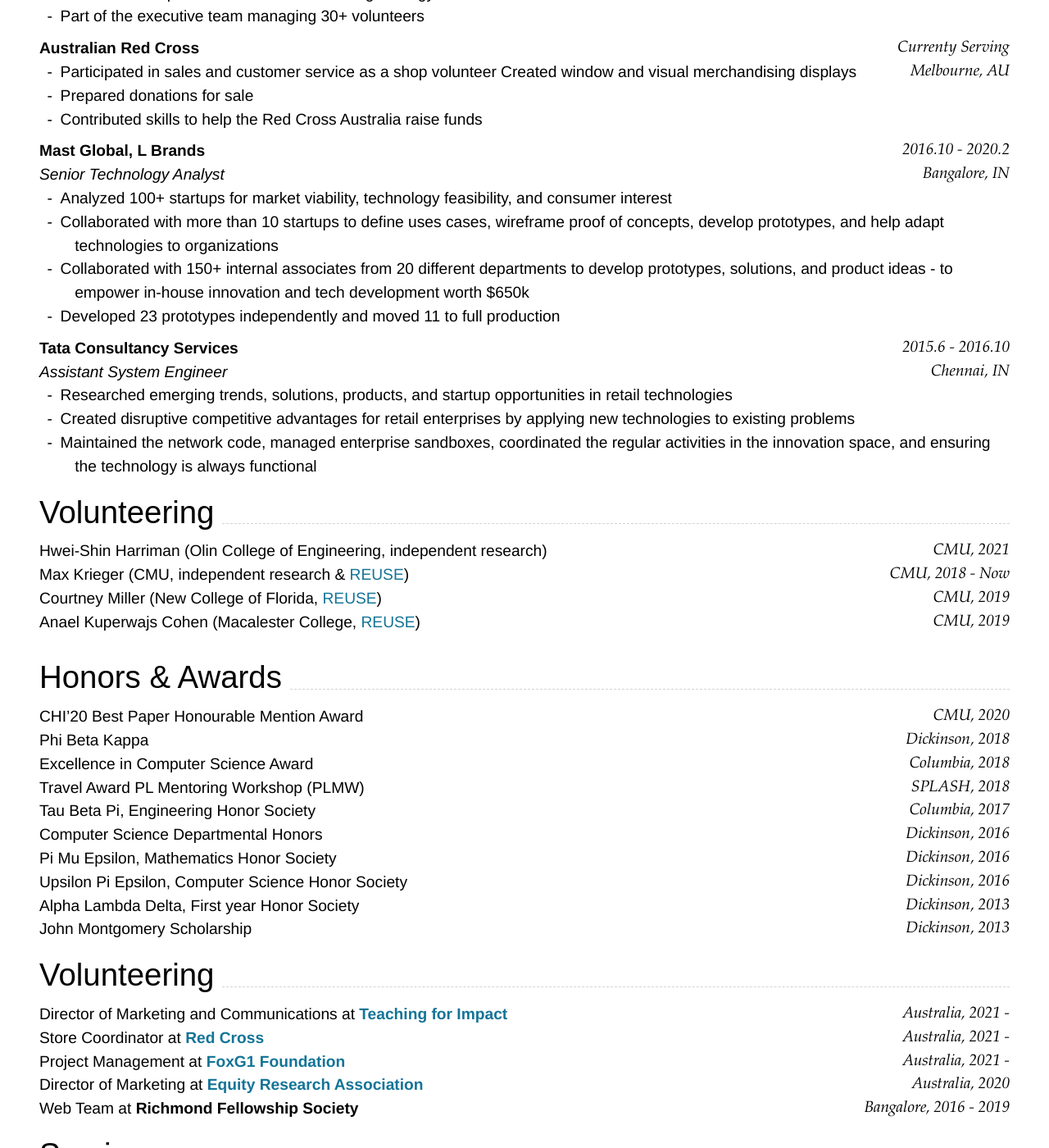
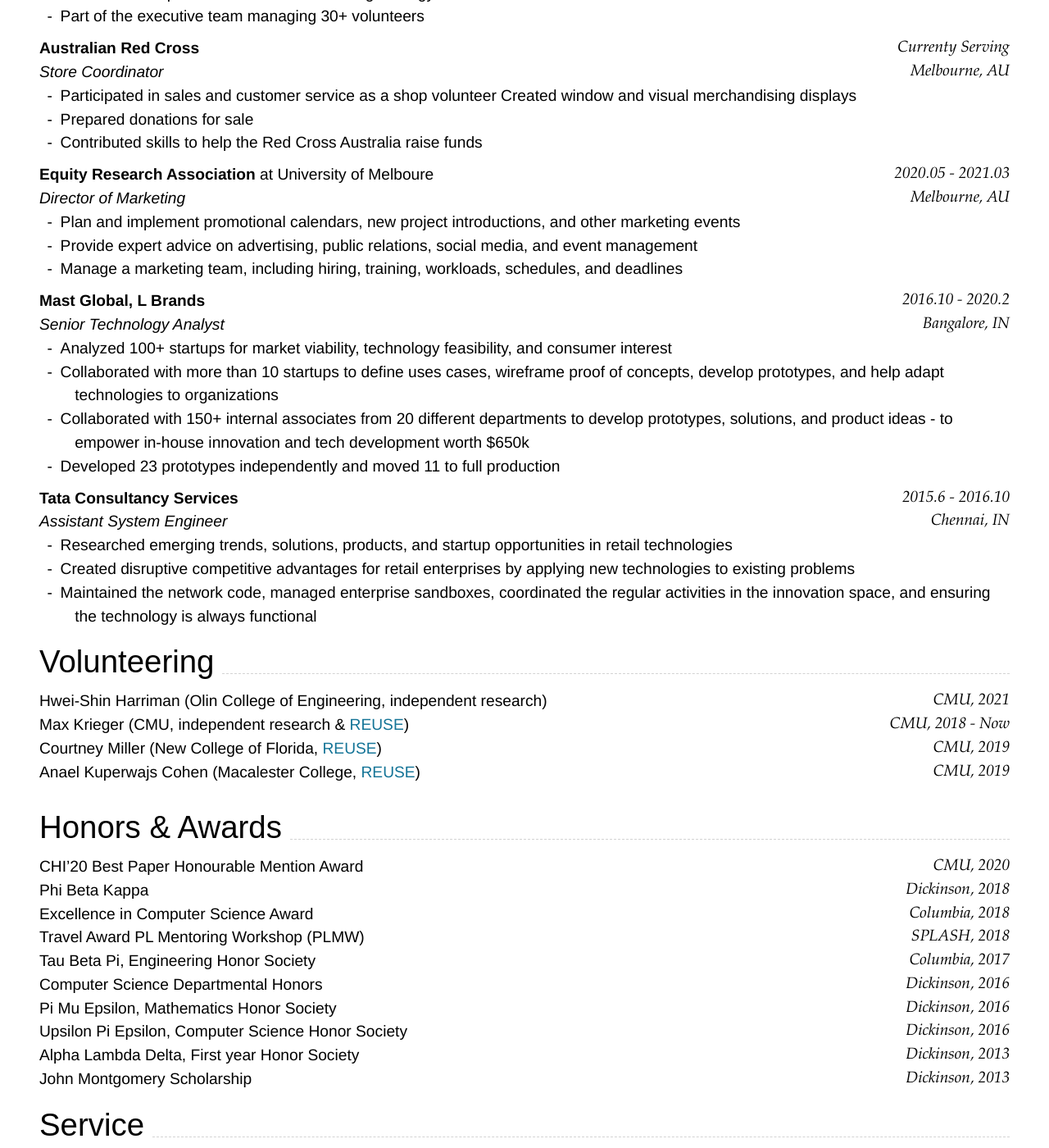
Before and after one commit to thedhanawada/me, a Jekyll site: the page built from index.md, in a window 1280 px wide and 1400 px high, scrolled down 2074 px. Shown: the whole window at 82% size. Built offline with Jekyll 4.4.1, drawn with Linux system fonts in a browser that asks for light colours; nearby versions of some CDN libraries.

Commit message:
Update index.md

````diff
--- a/index.md
+++ b/index.md
@@ -127,9 +127,20 @@ _Director of Marketing and Communications_<br>
 ```
 Melbourne, AU
 ```
+_Store Coordinator_<br>
 - Participated in sales and customer service as a shop volunteer Created window and visual merchandising displays
 - Prepared donations for sale
 - Contributed skills to help the Red Cross Australia raise funds
+
+### **Equity Research Association** at University of Melboure `2020.05 - 2021.03`
+```
+Melbourne, AU
+```
+_Director of Marketing_<br>
+- Plan and implement promotional calendars, new project introductions, and other marketing events
+- Provide expert advice on advertising, public relations, social media, and event management
+- Manage a marketing team, including hiring, training, workloads, schedules, and deadlines
+
 
 ### **Mast Global, L Brands** `2016.10 - 2020.2`
 ```
@@ -150,7 +161,6 @@ _Assistant System Engineer_<br>
 - Researched emerging trends, solutions, products, and startup opportunities in retail technologies
 - Created disruptive competitive advantages for retail enterprises by applying new technologies to existing problems
 - Maintained the network code, managed enterprise sandboxes, coordinated the regular activities in the innovation space, and ensuring the technology is always functional
-
 
 
 
@@ -176,13 +186,6 @@ Upsilon Pi Epsilon, Computer Science Honor Society `Dickinson, 2016` <br>
 Alpha Lambda Delta, First year Honor Society `Dickinson, 2013`<br>
 John Montgomery Scholarship `Dickinson, 2013` <br>
 
-## Volunteering
-
-Director of Marketing and Communications at **[Teaching for Impact](https://www.teachingforimpact.org/)** `Australia, 2021 -` <br>
-Store Coordinator at **[Red Cross](https://www.redcross.org.au/)** `Australia, 2021 -` <br>
-Project Management at **[FoxG1 Foundation](https://foxg1.org.au/)** `Australia, 2021 -` <br>
-Director of Marketing at **[Equity Research Association](http://eraunimelb.org.au/)** `Australia, 2020` <br>
-Web Team at **Richmond Fellowship Society** `Bangalore, 2016 - 2019` <br>
 
 ## Service
 
````
